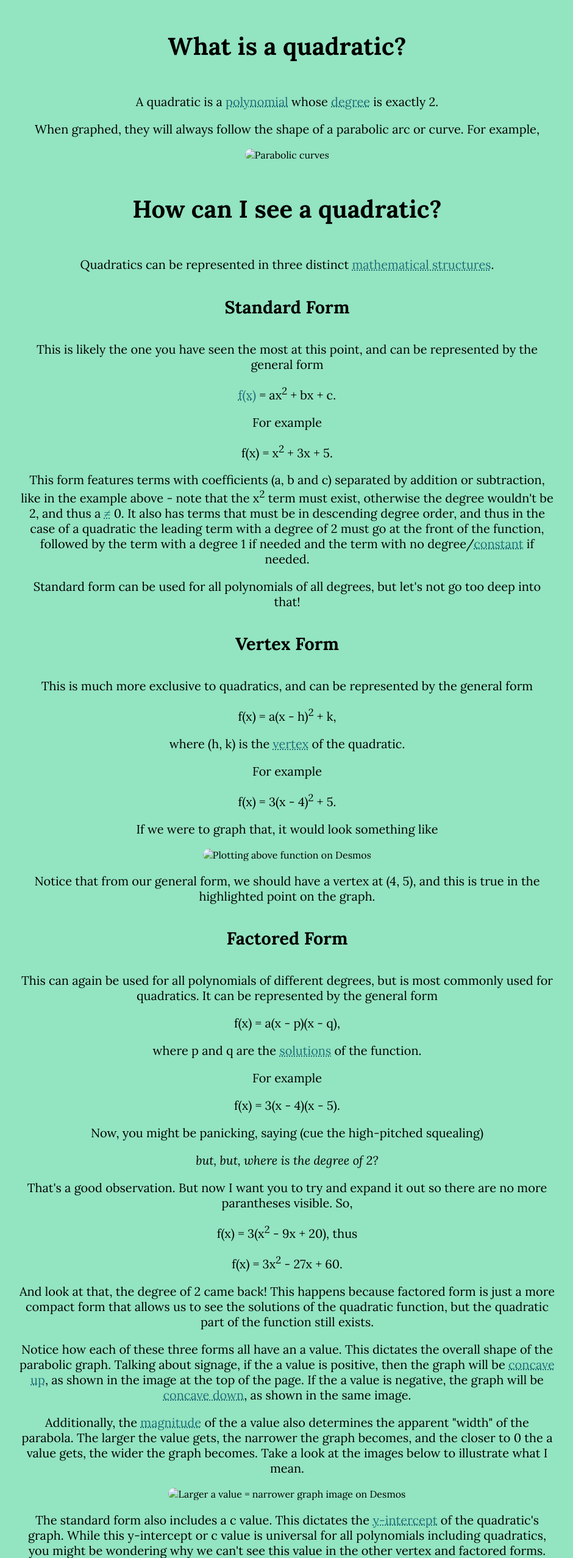
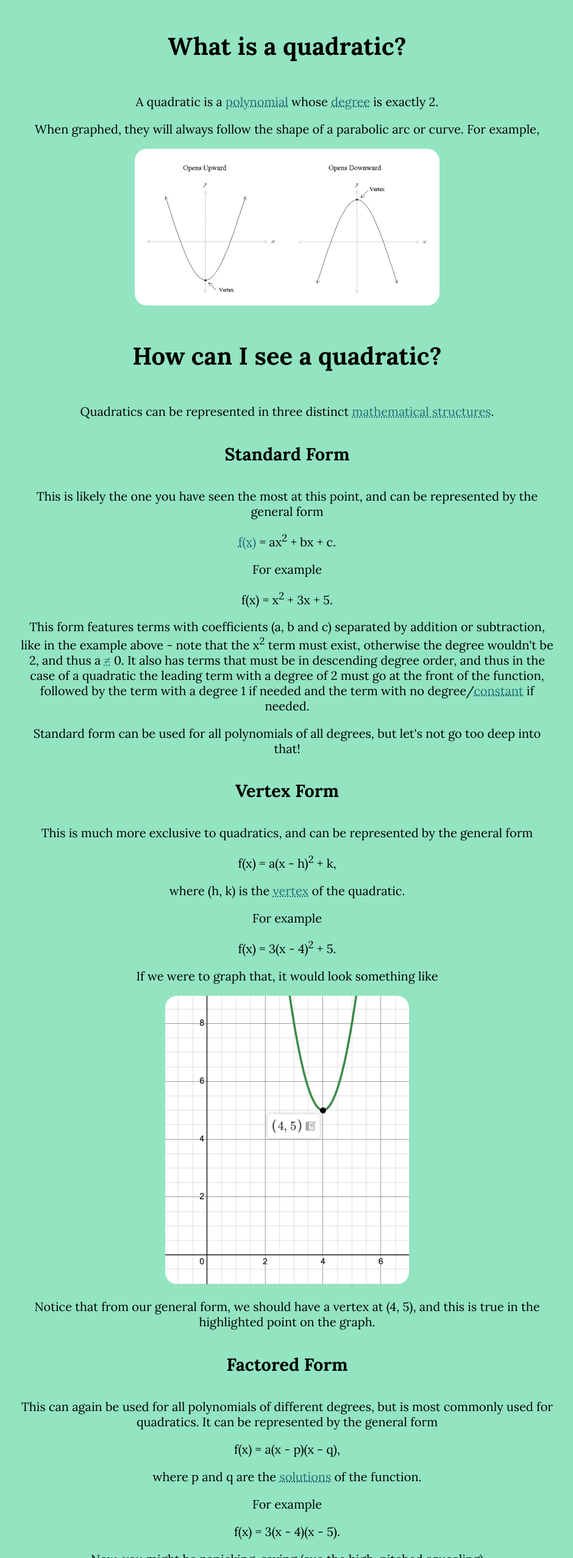
Before and after one commit to Brainspark1/quadratic-equation-solver, a plain HTML site: page pages/explanation.html in a window 1280 px wide. Shown: the part 245-2800 px from the top of the page at 61% size, without its empty margins (169-1109 px from the left). Drawn offline with Linux system fonts and the light colour scheme.

Commit message:
Minor fix image paths

```diff
--- a/pages/explanation.html
+++ b/pages/explanation.html
@@ -32,7 +32,7 @@
 
     <p>A quadratic is a <span class="explanation">polynomial</span> whose <span class="explanation">degree</span> is exactly 2.</p>
     <p>When graphed, they will always follow the shape of a parabolic arc or curve. For example,</p>
-    <img src="assets/parabola-image.png" alt="Parabolic curves">
+    <img src="../assets/parabola-image.png" alt="Parabolic curves">
 
     <h4 class="medium-small-size">How can I see a quadratic?</h4>
 
@@ -53,7 +53,7 @@
     <p>For example</p>
     <p>f(x) = 3(x - 4)<sup>2</sup> + 5.</p>
     <p>If we were to graph that, it would look something like</p>
-    <img src="assets/vertex-image.png" width="400px;" alt="Plotting above function on Desmos">
+    <img src="../assets/vertex-image.png" width="400px;" alt="Plotting above function on Desmos">
     <p>Notice that from our general form, we should have a vertex at (4, 5), and this is true in the highlighted point on the graph.</p>
 
     <h4 class="small-size">Factored Form</h4>
@@ -71,13 +71,13 @@
 
     <p>Notice how each of these three forms all have an a value. This dictates the overall shape of the parabolic graph. Talking about signage, if the a value is positive, then the graph will be <span class="explanation">concave up</span>, as shown in the image at the top of the page. If the a value is negative, the graph will be <span class="explanation">concave down</span>, as shown in the same image.</p>
     <p>Additionally, the <span class="explanation">magnitude</span> of the a value also determines the apparent "width" of the parabola. The larger the value gets, the narrower the graph becomes, and the closer to 0 the a value gets, the wider the graph becomes. Take a look at the images below to illustrate what I mean.</p>
-    <img src="assets/a-value-image.png" width="750px;" alt="Larger a value = narrower graph image on Desmos">
+    <img src="../assets/a-value-image.png" width="750px;" alt="Larger a value = narrower graph image on Desmos">
 
     <p>The standard form also includes a c value. This dictates the <span class="explanation">y-intercept</span> of the quadratic's graph. While this y-intercept or c value is universal for all polynomials including quadratics, you might be wondering why we can't see this value in the other vertex and factored forms. But all you need to do is expand out each of the forms completely, and watch the magic happen!</p>
 
     <h4 class="medium-small-size">How can I solve a quadratic?</h4>
     <p>Now, what does it mean to "solve" a quadratic? It is the equivalent of finding the <span class="explanation">x-intercepts</span> of the function. Graphically, it would look something like</p>
-    <img src="assets/zeroes-image.png" width="550px;" alt="Zeroes of graph on desmos">
+    <img src="../assets/zeroes-image.png" width="550px;" alt="Zeroes of graph on desmos">
     <p>Clearly, the highlighted points of (2, 0) and (4, 0) are the x-intercepts of the function, thus the solutions to this quadratic are x = 2 and x = 4.</p>
 
     <script src="../resources/app.js"></script>
```
